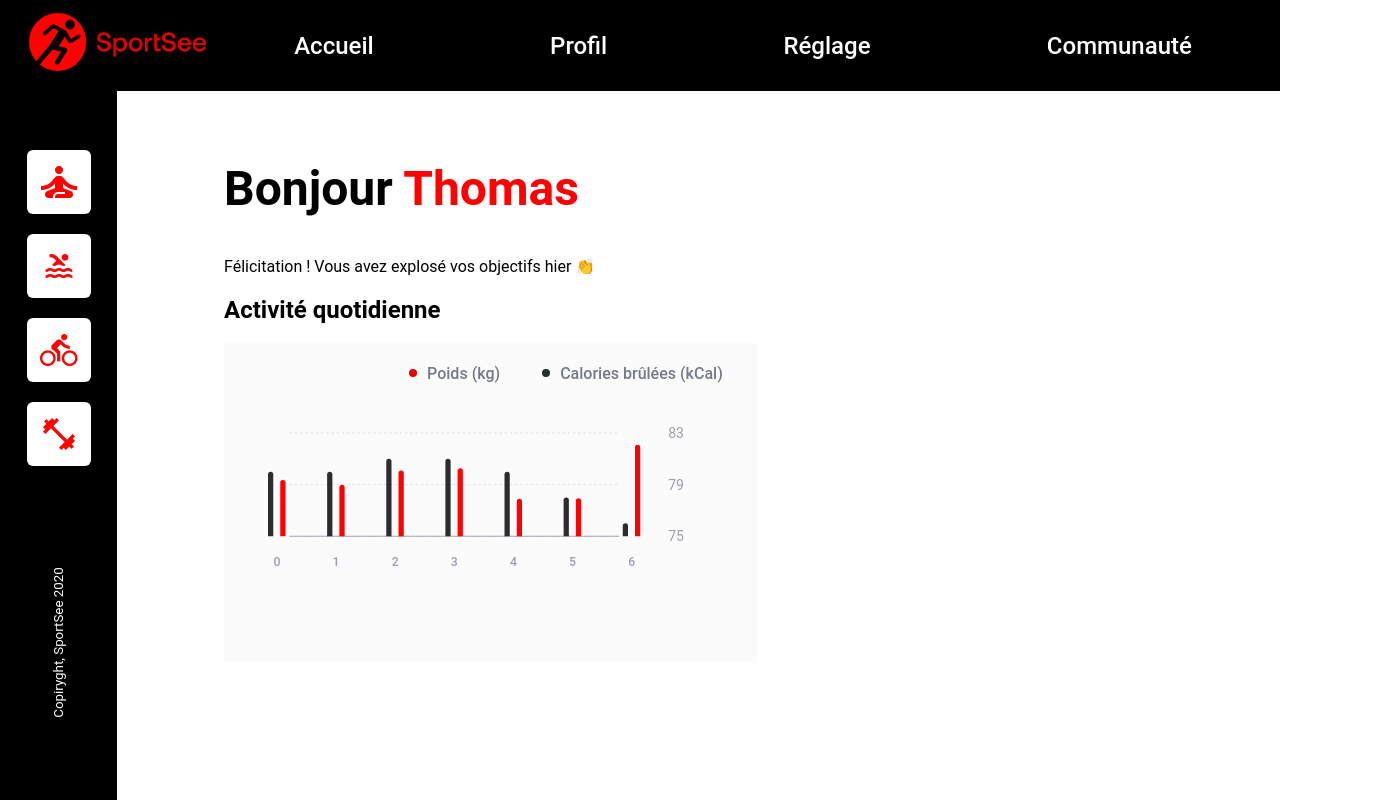
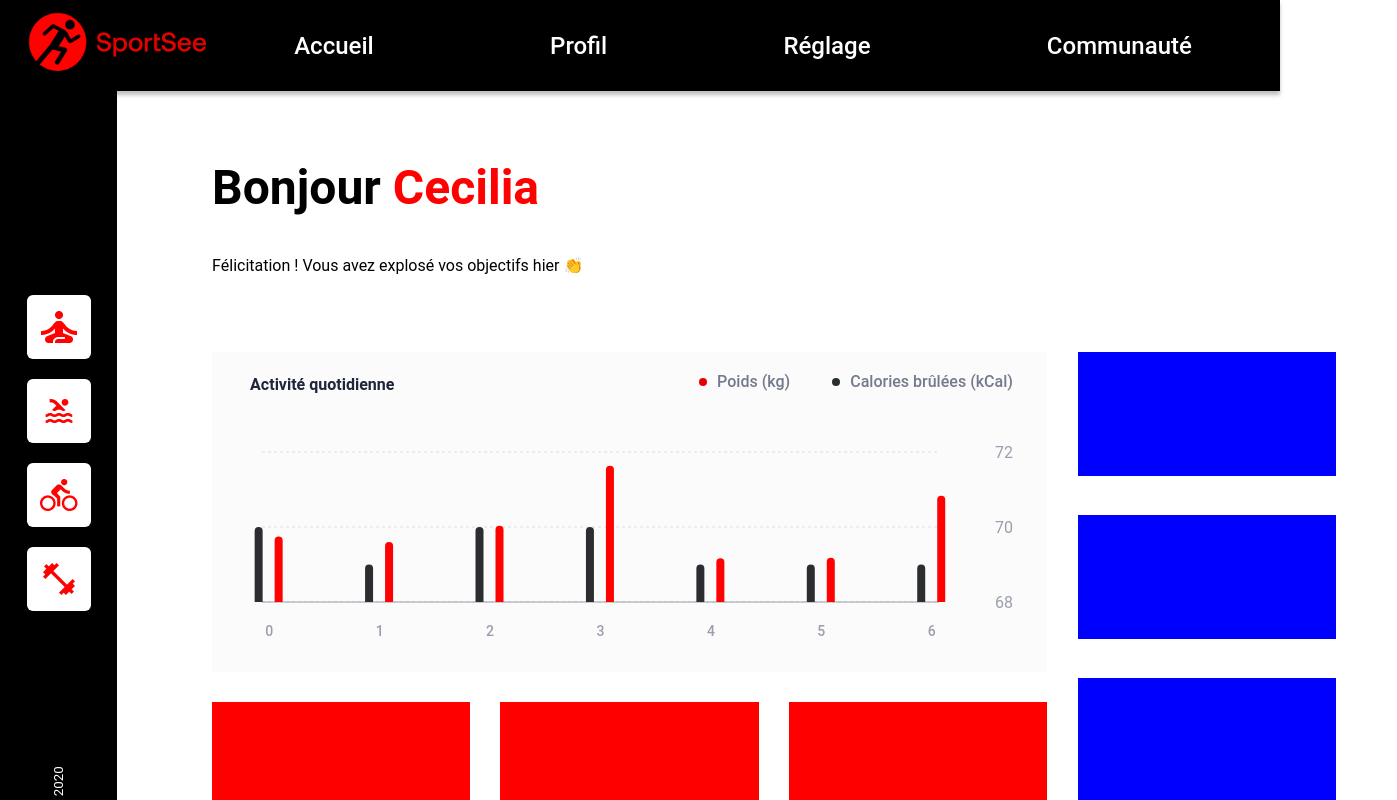
Before and after one commit to PrAndrian/SportSee, a React (Create React App) app: page / in a window 1280 px wide. Shown: the top 800 px of the page, 1397 px wide, since content can reach past the window. Built offline with nearby package versions, Linux system fonts and the light colour scheme; the HTML template or start-up script is replaced by a standard one.

Commit message:
template dashbord

```diff
--- a/src/App.jsx
+++ b/src/App.jsx
@@ -12,10 +12,10 @@ function App() {
   const router = createBrowserRouter(
     createRoutesFromElements(
       <Route path="/" element={<Layout />}>
-        <Route index element={<Profil />} />
-        <Route path='/profil' element={<Profil />} />
-        <Route path='/reglage' element={<Profil />} />
-        <Route path='/communaute' element={<Profil />} />
+        <Route index element={<Profil />}/>
+        <Route path='/profil/' element={<Profil />}/>
+        <Route path='/reglage' element={<Error404 />}/>
+        <Route path='/communaute' element={<Error404 />}/>
         <Route path="*" element={<Error404 />} />
       </Route>,
     ),
--- a/src/components/DailyActiveChart.jsx
+++ b/src/components/DailyActiveChart.jsx
@@ -11,60 +11,18 @@ import {
     ResponsiveContainer,
   } from 'recharts';
 
-const data = [
-  {
-    day: '2020-07-01',
-    kilogram: 80,
-    calories: 240
-},
-{
-    day: '2020-07-02',
-    kilogram: 80,
-    calories: 220
-},
-{
-    day: '2020-07-03',
-    kilogram: 81,
-    calories: 280
-},
-{
-    day: '2020-07-04',
-    kilogram: 81,
-    calories: 290
-},
-{
-    day: '2020-07-05',
-    kilogram: 80,
-    calories: 160
-},
-{
-    day: '2020-07-06',
-    kilogram: 78,
-    calories: 162
-},
-{
-    day: '2020-07-07',
-    kilogram: 76,
-    calories: 390
-}
-];
-
-const DailyActiveChart = () => {
+const DailyActiveChart = ({sessions}) => {
   return (
-    <>
-        <h2>Activité quotidienne</h2>
+    <div className={styles.dailyActiveChartContainer}>
+      <h2 className={styles.title}>Activité quotidienne</h2>
       <ResponsiveContainer width='100%' height='100%'>
           <BarChart
-              data={data}
-              margin={{ top: 80, right: 48, bottom: 32, left: 48 }}
+            data={sessions}
+            margin={{ top: 100, right: 48, bottom: -20, left: 50 }}
             barGap={8}
             barCategoryGap="35%"
             style={{
               backgroundColor:"#FBFBFB",
-                  paddingTop:"20px",
-                  paddingBottom:"20px",
-                  paddingRight:"20px",
-                  paddingleft:"20px",
             }}
             >
 
@@ -128,7 +86,7 @@ const DailyActiveChart = () => {
 
           </BarChart>
       </ResponsiveContainer>
-    </>
+    </div>
   )
 }
 
--- a/src/pages/Profil.jsx
+++ b/src/pages/Profil.jsx
@@ -2,23 +2,35 @@ import React from 'react'
 import Sidebar from '../components/Profil/Sidebar'
 import styles from '../styles/Profil.module.css'
 import DailyActiveChart from '../components/DailyActiveChart';
+import data from '../data/data'
 
 const Profil = () => {
+  console.log(data)
   return (
     <main id={styles.profil}>
         <Sidebar/>
-        <section className={styles.profil_content}>
-          <h1>Bonjour <span className={styles.name}>Thomas</span></h1>
+        <section className={styles.profilContent}>
+          <h1>Bonjour <span className={styles.name}>{data.USER_MAIN_DATA[1].userInfos.firstName}</span></h1>
           <span>Félicitation ! Vous avez explosé vos objectifs hier 👏</span>
 
           <div className={styles.container}>
-            <div className={styles.charts}>
-              <DailyActiveChart/>
+            <div className={styles.info}>
+              <div className={styles.chartsContainer}>
+                <DailyActiveChart sessions={data.USER_ACTIVITY[1].sessions}/>
+                <div className={styles.squareCharts}>
+                  <div className={styles.square}></div>
+                  <div className={styles.square}></div>
+                  <div className={styles.square}></div>
+                </div>
+              </div>
+
+              <aside className={styles.stats}>
+                <div className={styles.rectangle}></div>
+                <div className={styles.rectangle}></div>
+                <div className={styles.rectangle}></div>
+                <div className={styles.rectangle}></div>
+              </aside>
             </div>
-
-            <aside className={styles.stats}>
-
-            </aside>
           </div>
         </section>
     </main>
--- a/src/styles/DailyActiveChart.module.css
+++ b/src/styles/DailyActiveChart.module.css
@@ -1,5 +1,10 @@
+.dailyActiveChartContainer{
+    min-width:400px;
+    min-height: 320px;
+}
+
 .tooltip_container > p{
-    font-size: 10px;
+    font-size: 8px;
     font-weight: 500;
     padding: 0 7px;
 }
@@ -44,3 +49,13 @@
     font-weight: 500;
     gap: 32px
 }
+
+.title{
+    position: absolute;
+    z-index: 1;
+    padding-left: 38px;
+    font-size: 16px;
+    font-weight: 600;
+    color: #20253A;
+    line-height: 40px;
+}
--- a/src/styles/Navbar.module.css
+++ b/src/styles/Navbar.module.css
@@ -5,6 +5,8 @@
     height: 91px;
     width: 100%;
     padding-left:28px;
+    box-shadow: 0px 4px 4px 0px rgba(0, 0, 0, 0.25);
+
 }
 
 #navbar a{
--- a/src/styles/Profil.module.css
+++ b/src/styles/Profil.module.css
@@ -2,11 +2,12 @@
     display: flex;
 }
 
-.profil_content{
+.profilContent{
     width: 100%;
-    position: absolute;
-    padding: 29px 107px 0 107px;
-    left: 117px;
+    margin-left: 7.43%;
+    margin-right: 7.43%;
+    padding-top: 28px;
+    padding-bottom: 88px;
 }
 
 h1{
@@ -16,16 +17,53 @@ h1{
 .name{
     color: #FF0101;
 }
+
+
 .container{
     display: flex;
+    margin-top: 77px;
 }
 
-.charts{
-    width:100%;
-    height: 320px;
-    background-color:"#FBFBFB";
+.info{
+    width: 100%;
+    display: flex;
+    gap : 31px;
+}
+
+.chartsContainer{
+    min-width:835px ;
+    width: 63.87%;
+    display: flex;
+    flex-direction: column;
+    gap : 30px;
+}
+
+
+.squareCharts{
+    width: 100%;
+    display: flex;
+    gap : 30px;
 }
 
 .stats{
+    min-width: 258px;
+    width: 36.13%;
+    gap : 30px;
+    display: flex;
+    flex-direction: column;
+    justify-content: space-between;
+
+}
+
+.square{
+    min-width: 258px;
     width: 100%;
+    height: 263px;
+    background-color: red;
 }
+
+.rectangle{
+    width: 100%;
+    height: 124px;
+    background-color: blue;
+}
--- a/src/styles/Sidebar.module.css
+++ b/src/styles/Sidebar.module.css
@@ -1,16 +1,12 @@
 .sidebar{
     width: 117px;
-    height: 100vh;
     display: flex;
     flex-direction: column;
     justify-content: space-evenly;
     align-items: center;
     gap : 20px;
     background-color: black;
-    position: fixed;
-    top: 0;
-    left: 0;
-    z-index: -1;
+    flex-grow: 1;
 }
 
 .icons{
```
Lines whose indentation alone changed are shown as unchanged.
